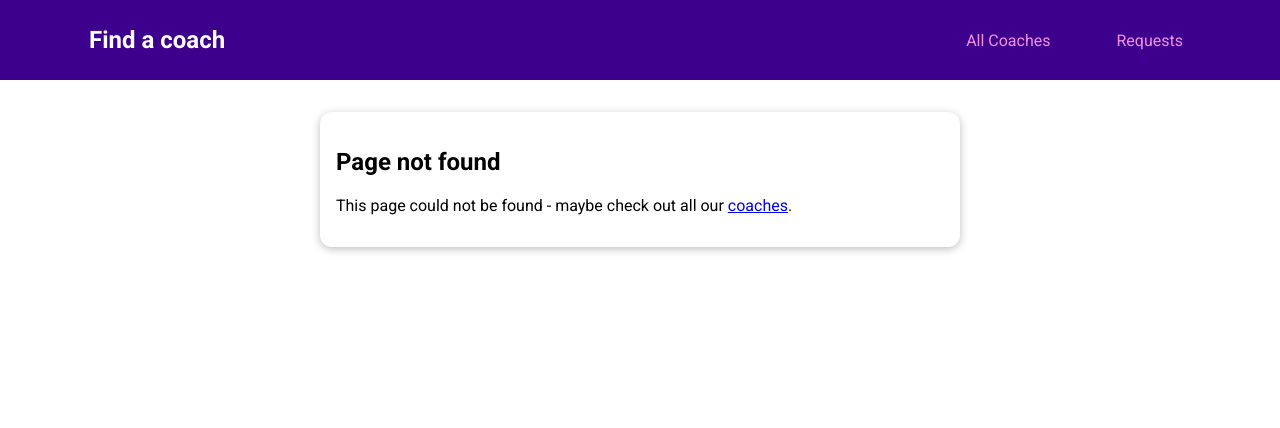
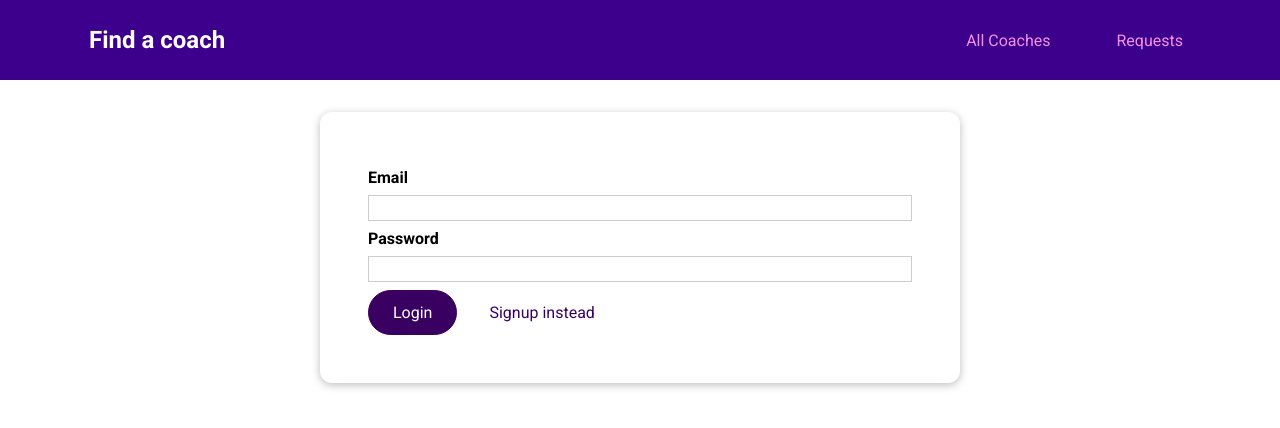
Before and after one commit to f6ai/coach-finder, a Vue app: page /auth in a window 1280 px wide. Before the commit this address had no page. Shown: the top 428 px of the page. Built offline with nearby package versions, Linux system fonts and the light colour scheme.

Commit message:
add user registration or login page

```diff
--- /dev/null
+++ b/src/pages/auth/UserAuth.vue
@@ -0,0 +1,87 @@
+<template>
+    <BaseCard>
+        <form @submit.prevent="submitForm">
+            <div class="form-control">
+                <label for="email">Email</label>
+                <input type="email" id="email" v-model="email" />
+            </div>
+
+            <div class="form-control">
+                <label for="password">Password</label>
+                <input type="password" id="password" v-model="password" />
+            </div>
+
+            <p v-if="!this.formIsValid">Please enter a valid email and min 6 character long password.</p>
+            <BaseButton>{{ sumbitButtonCaption }}</BaseButton>
+            <BaseButton type="button" mode="flat" @click="switchAuthMode">{{ switchModeButtonCaption }}</BaseButton>
+        </form>
+    </BaseCard>
+</template>
+
+<script>
+export default {
+    data() {
+        return {
+            email: '',
+            password: '',
+            formIsValid: true,
+            mode: 'login'
+        }
+    },
+    computed: {
+        sumbitButtonCaption() {
+            return this.mode === 'login' ? 'Login' : 'Signup'
+        },
+        switchModeButtonCaption() {
+            return this.mode === 'login' ? 'Signup instead' : 'Login instead'
+        }
+    },
+    methods: {
+        submitForm() {
+            this.formIsValid = true
+
+            if (this.email === '' || !this.email.includes('@') || this.password.length < 6) {
+                this.formIsValid = false
+                return
+            }
+
+        },
+        switchAuthMode() {
+            this.mode = this.mode === 'login' ? 'signup' : 'login'
+        }
+    }
+}
+</script>
+
+<style scoped>
+form {
+    margin: 1rem;
+    padding: 1rem;
+}
+
+.form-control {
+    margin: 0.5rem 0;
+}
+
+label {
+    font-weight: bold;
+    margin-bottom: 0.5rem;
+    display: block;
+}
+
+input,
+textarea {
+    display: block;
+    width: 100%;
+    font: inherit;
+    border: 1px solid #ccc;
+    padding: 0.15rem;
+}
+
+input:focus,
+textarea:focus {
+    border-color: #3d008d;
+    background-color: #faf6ff;
+    outline: none;
+}
+</style>
--- a/src/router/index.js
+++ b/src/router/index.js
@@ -5,6 +5,7 @@ import CoachRegister from '@/pages/coaches/CoachRegister.vue';
 import ContactCoach from '@/pages/requests/ContactCoach.vue';
 import RequestsReceived from '@/pages/requests/RequestsReceived.vue';
 import NotFound from '@/pages/NotFound.vue';
+import UserAuth from '@/pages/auth/UserAuth.vue';
 
 const router = createRouter({
   history: createWebHistory(import.meta.env.BASE_URL),
@@ -19,6 +20,7 @@ const router = createRouter({
     },
     { path: '/register', name: 'register', component: CoachRegister },
     { path: '/requests', name: 'requests', component: RequestsReceived },
+    { path: '/auth', name: 'auth', component: UserAuth },
     { path: '/:notFound(.*)', name: 'notFound', component: NotFound },
   ]
 })
```
